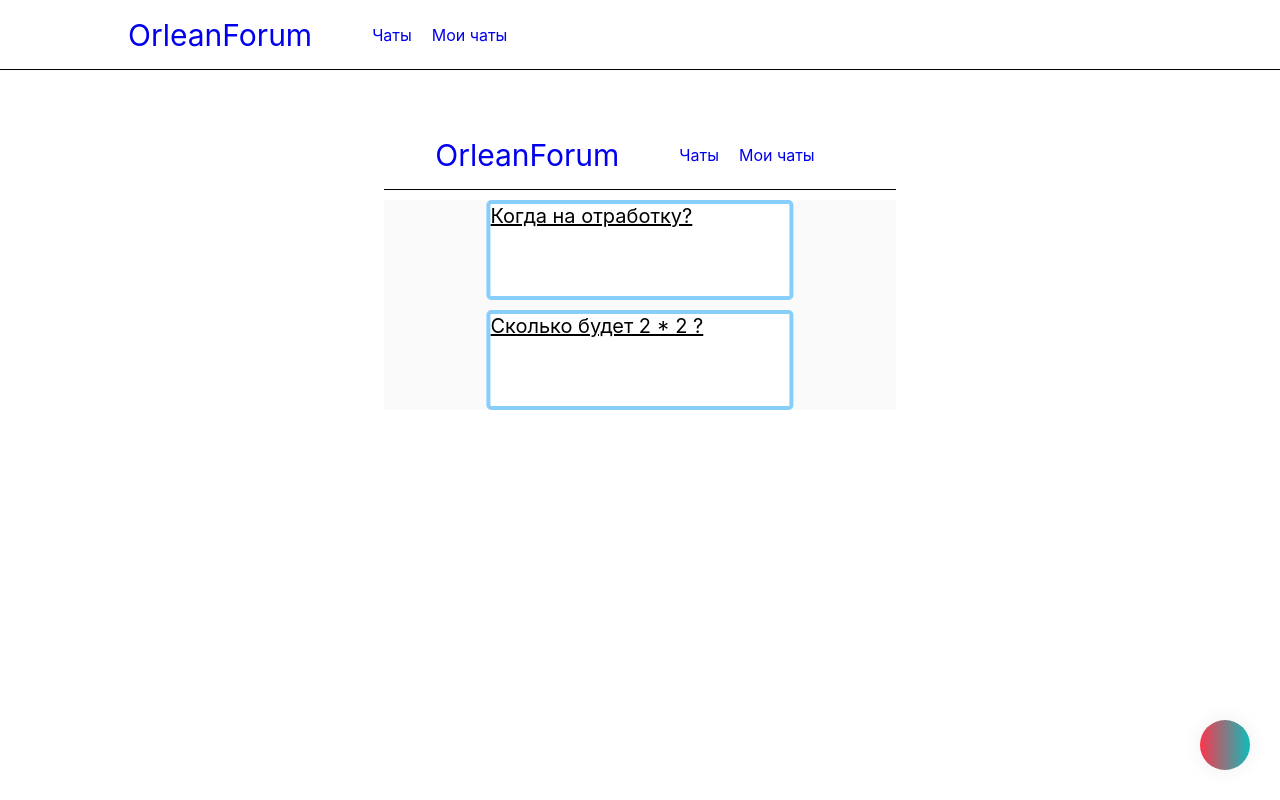
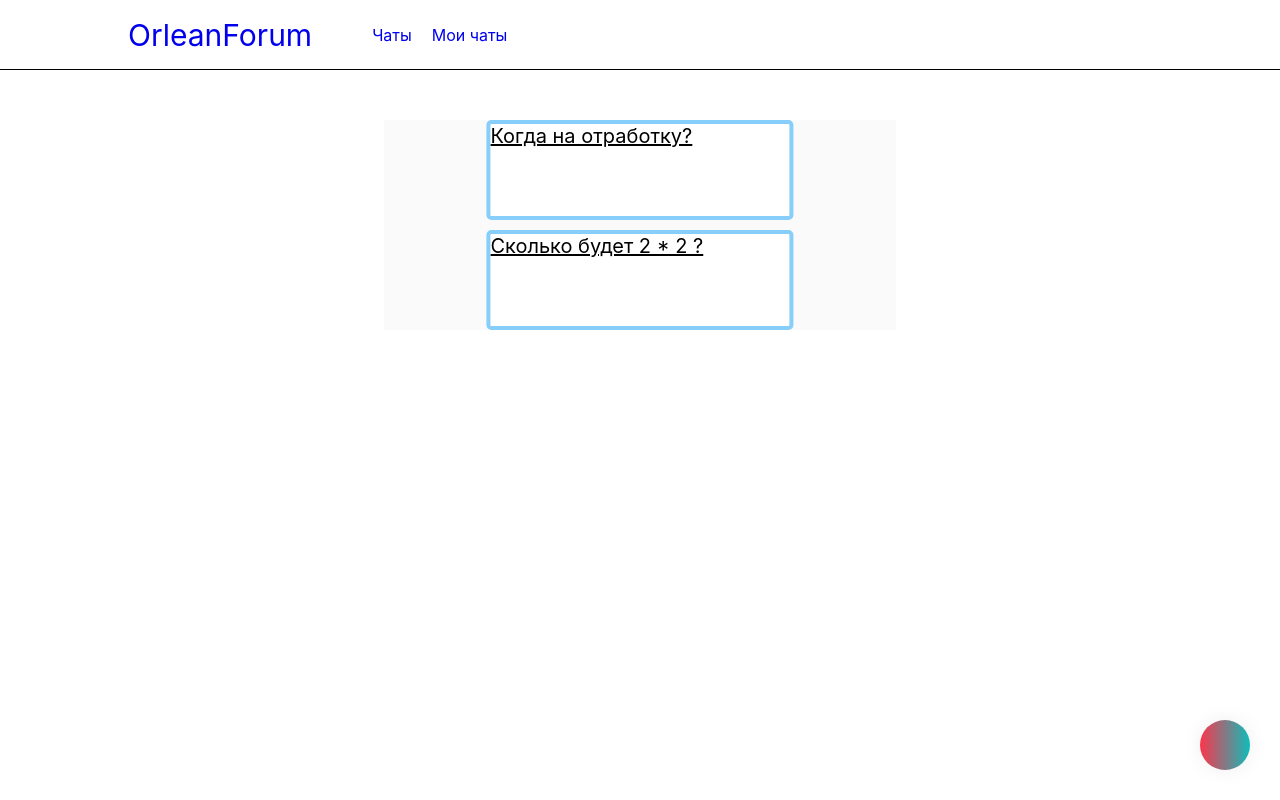
Before and after one commit to DanilErem/Forum, a React (Create React App) app in the folder frontend/: page /chats in a window 1280 px wide. Built offline with nearby package versions, Linux system fonts and the light colour scheme.

Commit message:
Update App.js

```diff
--- a/frontend/src/App.js
+++ b/frontend/src/App.js
@@ -14,7 +14,7 @@ function App() {
             <Routes>
                 <Route  path={"/"} element={<Regestration dispatch={store.dispatch} state={store.getState().registrationPage}/>}/>
                 <Route path={"/chats"} >
-                    <Route index element={<div><Navbar/><Chats dispatch={store.dispatch} chatPage={store.getState().chatsPage}/></div>}/>
+                    <Route index element={<Chats dispatch={store.dispatch} chatPage={store.getState().chatsPage}/>}/>
                     <Route path={":id"} element={<ChatContainer dispatch={store.dispatch} chatPage={store.getState().chatsPage}/>}/>
                 </Route>
             </Routes>
```
